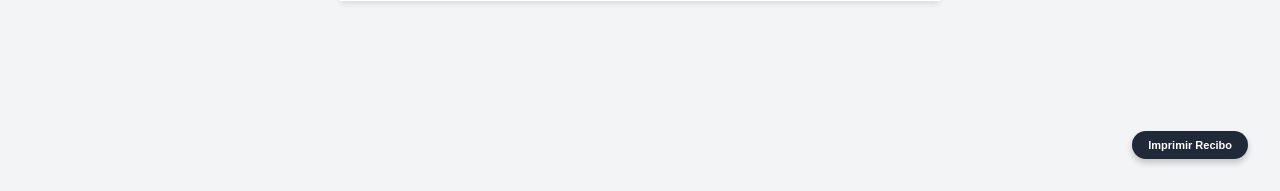
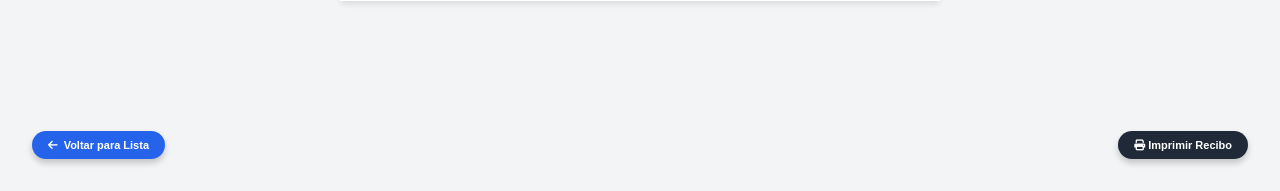
Before and after one commit to Ivanildo-Lab/e-cobrancas, a Django app: template templates/financeiro/recibo_lote.html in a window 1280 px wide. Shown: the part 609-800 px from the top of the page. Run offline with Django 4.2, Linux system fonts and the light colour scheme; the template is opened without the code that fills it, so the values that code supplies are empty.

Commit message:
Add back button and print icon to receipt page

```diff
--- a/templates/financeiro/recibo_lote.html
+++ b/templates/financeiro/recibo_lote.html
@@ -3,6 +3,7 @@
 <head>
     <meta charset="UTF-8">
     <title>Recibo de Pagamento</title>
+    <link rel="stylesheet" href="https://cdnjs.cloudflare.com/ajax/libs/font-awesome/6.5.1/css/all.min.css">
     <style>
         * { margin: 0; padding: 0; box-sizing: border-box; }
         body { font-family: Arial, Helvetica, sans-serif; font-size: 11px; color: #1f2937; background: #f3f4f6; padding: 16px; }
@@ -51,8 +52,10 @@
         .assinatura-texto { font-size: 10px; color: #6b7280; font-weight: bold; }
 
         .footer { padding: 12px 24px; border-top: 1px solid #e5e7eb; text-align: center; font-size: 9px; color: #9ca3af; }
-        .btn-print { position: fixed; bottom: 32px; right: 32px; background: #1f2937; color: #fff; border: none; padding: 8px 16px; border-radius: 9999px; font-weight: bold; cursor: pointer; font-size: 11px; box-shadow: 0 4px 6px rgba(0,0,0,.2); }
+        .btn-print { position: fixed; bottom: 32px; right: 32px; background: #1f2937; color: #fff; border: none; padding: 8px 16px; border-radius: 9999px; font-weight: bold; cursor: pointer; font-size: 11px; box-shadow: 0 4px 6px rgba(0,0,0,.2); z-index: 10; }
         .btn-print:hover { background: #111827; }
+        .btn-back { position: fixed; bottom: 32px; left: 32px; background: #2563eb; color: #fff; border: none; padding: 8px 16px; border-radius: 9999px; font-weight: bold; cursor: pointer; font-size: 11px; box-shadow: 0 4px 6px rgba(0,0,0,.2); text-decoration: none; z-index: 10; display: inline-flex; align-items: center; gap: 6px; }
+        .btn-back:hover { background: #1d4ed8; }
     </style>
 </head>
 <body>
@@ -144,8 +147,11 @@
         </div>
     </div>
 
+    <a href="{% url 'financeiro:lista_parcelas' %}" class="btn-back no-print">
+        <i class="fa fa-arrow-left"></i> Voltar para Lista
+    </a>
     <button class="btn-print no-print" onclick="window.print()">
-        Imprimir Recibo
+        <i class="fa fa-print"></i> Imprimir Recibo
     </button>
 </body>
 </html>
```
